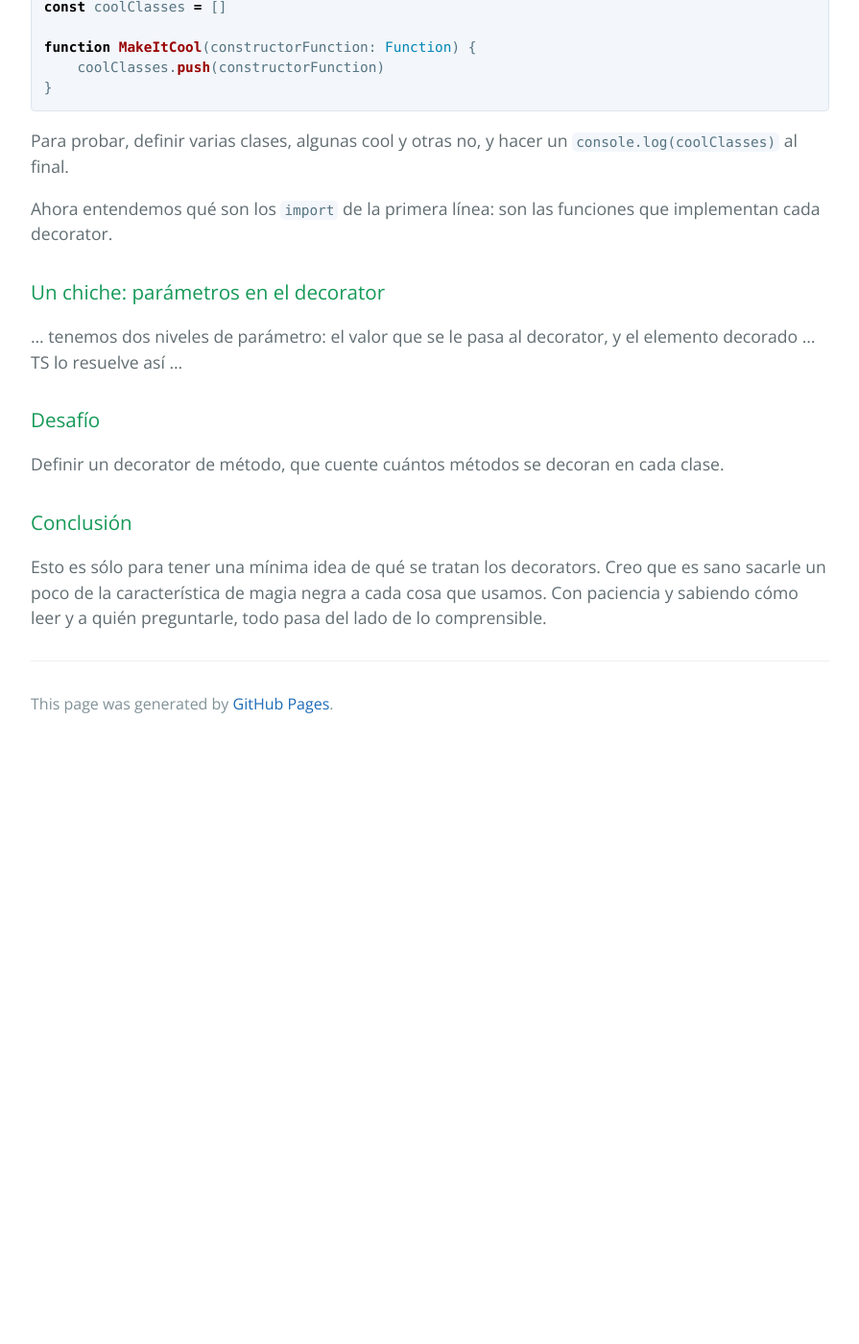
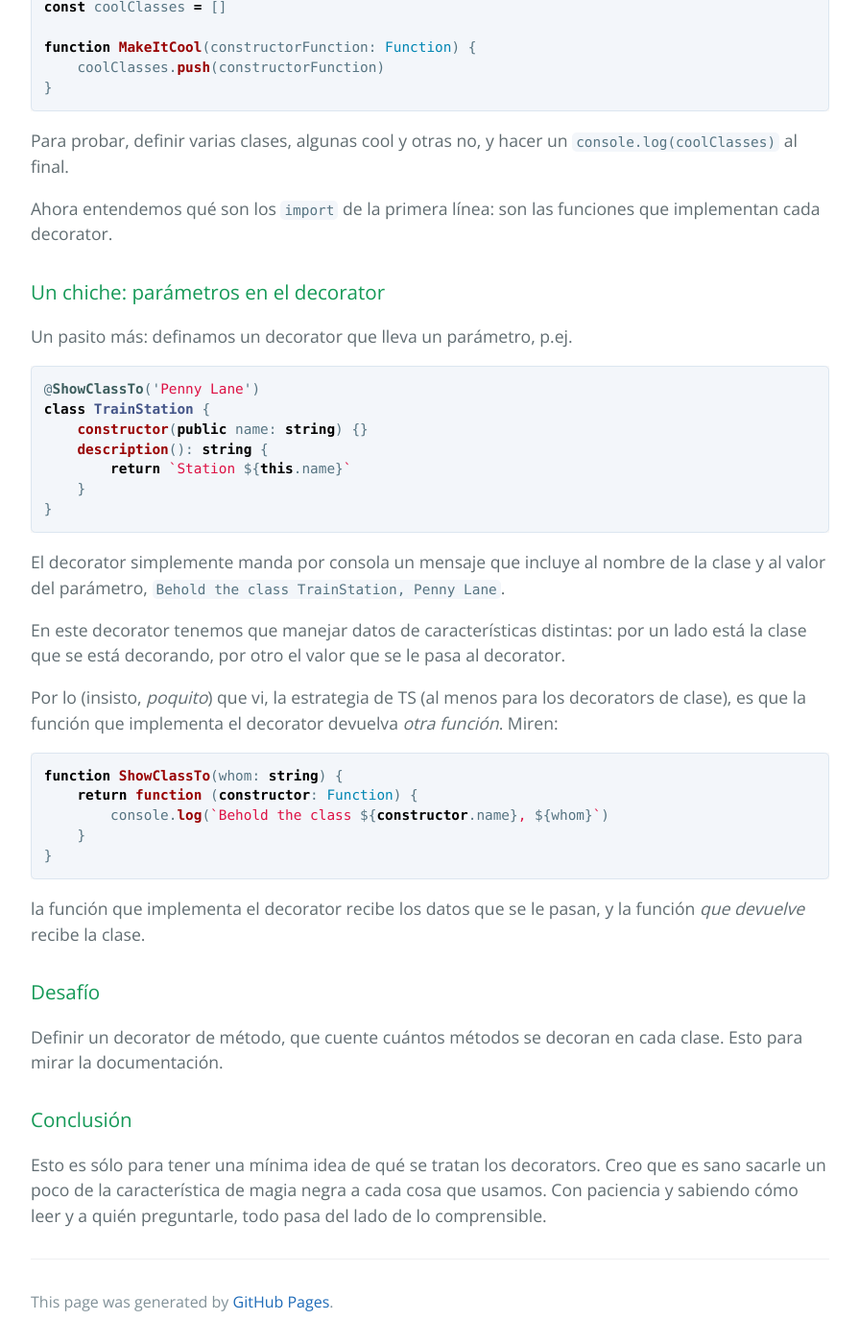
Before and after one commit to clombardi/bdsol-capacitacion-desarrollo, a Jekyll site: the page built from typescript/decorators-slight-intro.md, in a window 1280 px wide and 1400 px high, scrolled down 2476 px. Shown: the whole window at 96% size, without its empty margins (192-1087 px from the left). Built offline with Jekyll 4.4.1, drawn with Linux system fonts in a browser that asks for light colours; our own code applies the rules of GitHub Pages for plain Markdown files; before the commit the page ends 3253 px from its top, so only the background shows below that; some of the changed text lies outside the part shown.

Commit message:
decorators - candidato

````diff
--- a/typescript/decorators-slight-intro.md
+++ b/typescript/decorators-slight-intro.md
@@ -47,8 +47,8 @@ Hasta donde entiendo, los decorators sólo se pueden poner en clases y elementos
 Cada decorator se usa, al menos hasta donde vi, en un solo tipo de elemento, o sea es un decorator de clases, o de métodos, o de parámetros, etc..
 
 
-### Manejo de decorators - nos pasamos del lado de la librería
-El uso de decorators que hace un framework o librería no es magia china ni nada parecido, al menos en TS. Lo que viene es un _poquito_ que averigüé, justamente para que entendamos que es un concepto que podemos manejar.
+### Manejo de decorators - nos pasamos del lado de adentro de la librería
+El uso de decorators que hace un framework o librería no es magia china ni nada parecido, al menos en TS. Lo que viene es el _poquito_ que averigüé, justamente para que entendamos que es un concepto que podemos manejar.
 
 En principio es muy sencillo: se define una _función_ para cada decorator, que recibe como parámetro el elemento (clase, método, parámetro, etc) que se está decorando.
 
@@ -87,15 +87,35 @@ Para probar, definir varias clases, algunas cool y otras no, y hacer un `console
 Ahora entendemos qué son los `import` de la primera línea: son las funciones que implementan cada decorator.
 
 ### Un chiche: parámetros en el decorator
+Un pasito más: definamos un decorator que lleva un parámetro, p.ej.
+``` typescript
+@ShowClassTo('Penny Lane')
+class TrainStation {
+    constructor(public name: string) {}
+    description(): string {
+        return `Station ${this.name}`
+    }
+}
+```
+El decorator simplemente manda por consola un mensaje que incluye al nombre de la clase y al valor del parámetro, `Behold the class TrainStation, Penny Lane`.
 
-... tenemos dos niveles de parámetro: el valor que se le pasa al decorator, y el elemento decorado ...
-TS lo resuelve así ...
+En este decorator tenemos que manejar datos de características distintas: por un lado está la clase que se está decorando, por otro el valor que se le pasa al decorator.
+
+Por lo (insisto, _poquito_) que vi, la estrategia de TS (al menos para los decorators de clase), es que la función que implementa el decorator devuelva _otra función_. Miren:
+``` typescript
+function ShowClassTo(whom: string) {
+    return function (constructor: Function) {
+        console.log(`Behold the class ${constructor.name}, ${whom}`)
+    }
+}
+```
+la función que implementa el decorator recibe los datos que se le pasan, y la función _que devuelve_ recibe la clase.
+
 
 ### Desafío
+Definir un decorator de método, que cuente cuántos métodos se decoran en cada clase. Esto para mirar la documentación.
 
-Definir un decorator de método, que cuente cuántos métodos se decoran en cada clase.
 
 ### Conclusión
-
 Esto es sólo para tener una mínima idea de qué se tratan los decorators.
 Creo que es sano sacarle un poco de la característica de magia negra a cada cosa que usamos. Con paciencia y sabiendo cómo leer y a quién preguntarle, todo pasa del lado de lo comprensible.
````
